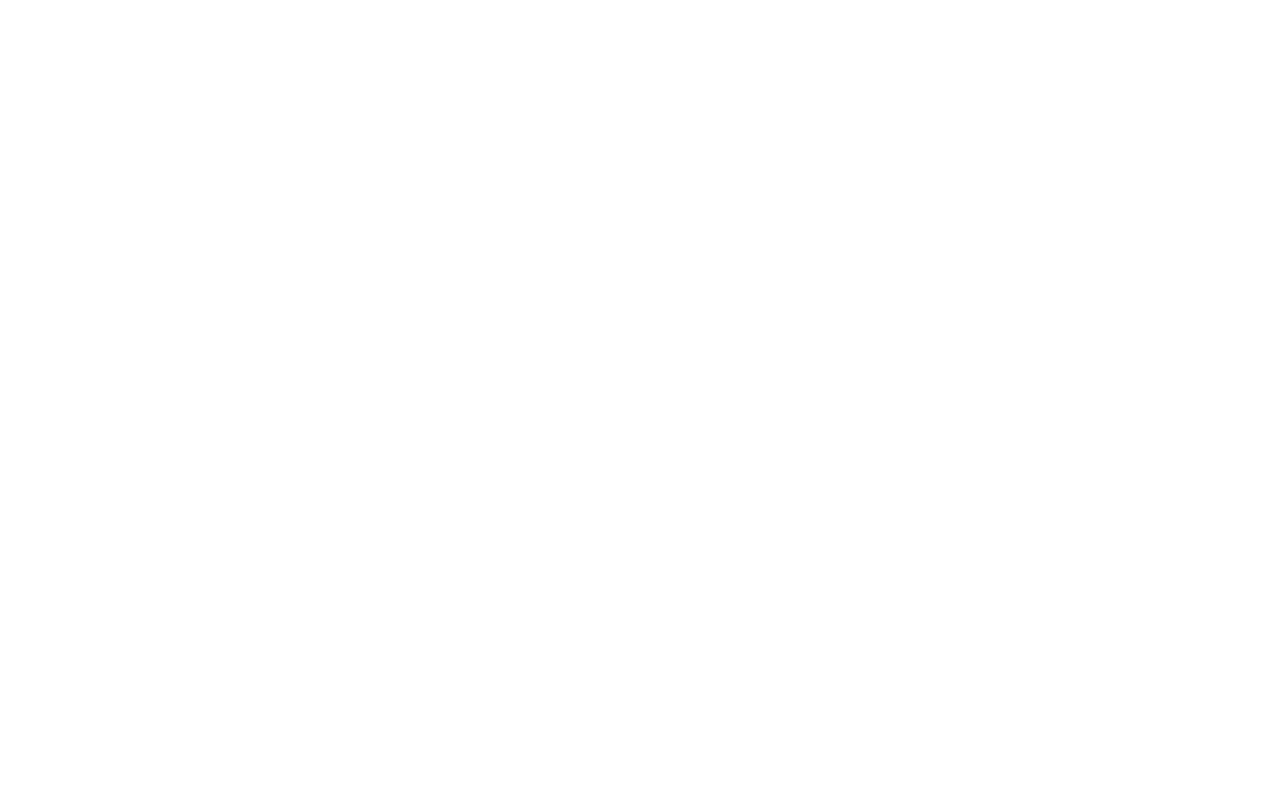
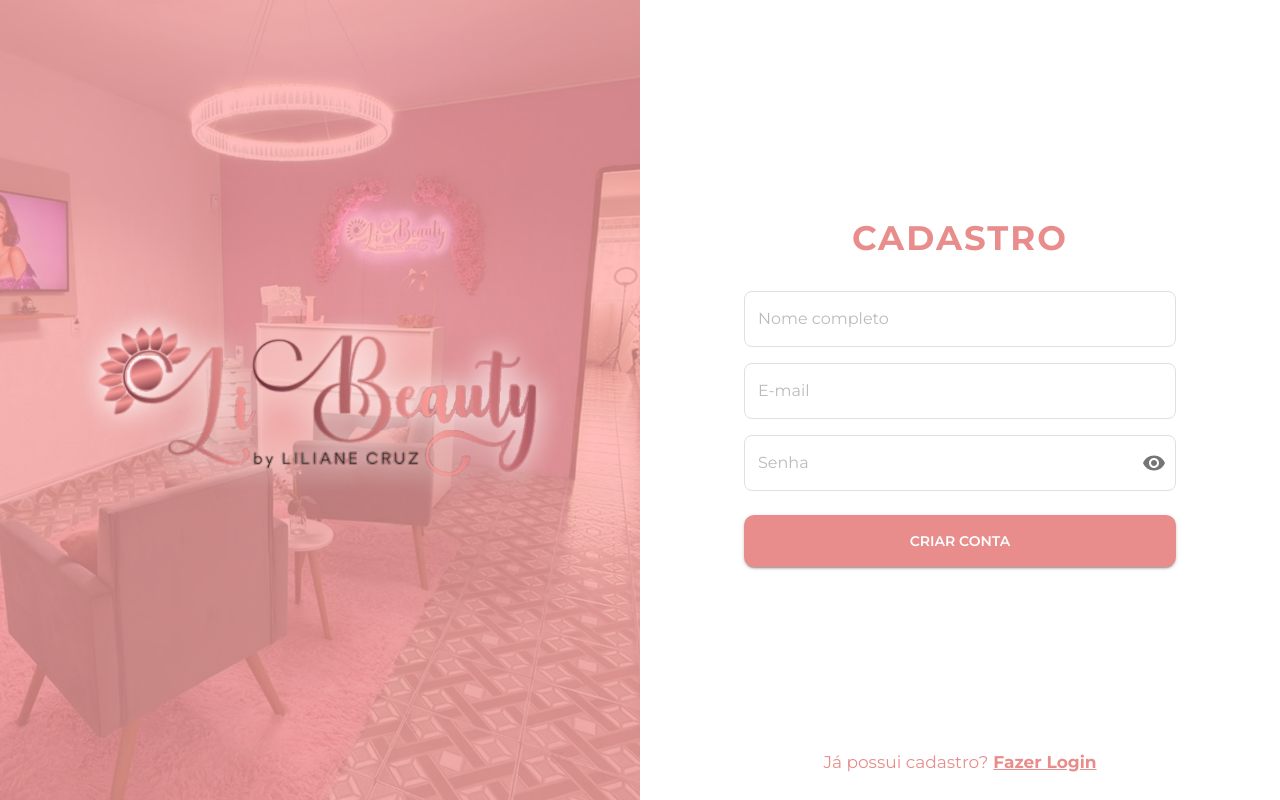
Before and after one commit to Tech-Store-UNI/Li-Beauty, a React (Vite) app: page /cadastro in a window 1280 px wide. Before the commit this address had no page. Built offline with nearby package versions, Linux system fonts and the light colour scheme.

Commit message:
Tela de cadastrado concluida

```diff
--- a/src/App.tsx
+++ b/src/App.tsx
@@ -9,6 +9,7 @@
 import { Servicos } from './pages/Servicos/Servicos';
 import { Cilios } from './components/Pages/Servicos/Cilios/Cilios';
 import { Login } from './pages/Login/Login';
+import { Cadastro } from './pages/Cadastro/Cadastro';
 
 
 export function App() {
@@ -25,6 +26,7 @@
             <Route path="servicos/cilios" element={<Cilios />} />
           </Route>
           <Route path="login" element={<Login />} />
+          <Route path="cadastro" element={<Cadastro />} />
         </Routes>
       </BrowserRouter>
     </ThemeProvider>
--- /dev/null
+++ b/src/pages/Cadastro/Cadastro.tsx
@@ -0,0 +1,108 @@
+import { Box, TextField, Button, Typography, CircularProgress, InputAdornment, IconButton } from "@mui/material";
+import { useTheme } from "@mui/material/styles";
+import { useState } from "react";
+import { useNavigate } from "react-router-dom";
+import { Visibility, VisibilityOff } from "@mui/icons-material";
+import fundoLogin from "../../img/FundoLogin.png";
+import logo from "../../img/Logo-mais-clara.png";
+
+export const Cadastro = () => {
+    const theme = useTheme();
+    const navigate = useNavigate();
+    const [nome, setNome] = useState("");
+    const [email, setEmail] = useState("");
+    const [senha, setSenha] = useState("");
+    const [erros, setErros] = useState({ nome: "", email: "", senha: "", confirmar: "" });
+    const [showPassword, setShowPassword] = useState(false);
+    const [localLoading, setLocalLoading] = useState(false);
+
+    const handleCadastro = async () => {
+        let novosErros = { nome: "", email: "", senha: "", confirmar: "" };
+        if (!nome.trim()) novosErros.nome = "Informe o nome completo.";
+        if (!email.trim()) novosErros.email = "Informe o e-mail.";
+        if (senha.length < 6) novosErros.senha = "A senha deve ter no mínimo 6 caracteres.";
+
+        setErros(novosErros);
+
+        if (Object.values(novosErros).some(x => x !== "")) return;
+
+        setLocalLoading(true);
+        setTimeout(() => {
+            setLocalLoading(false);
+            navigate("/login");
+        }, 1500);
+    };
+
+    return (
+        <Box component="main" sx={{ display: { xs: "block", md: "flex" }, height: "100vh", alignItems: "center", overflow: "hidden" }}>
+
+            <Box sx={{ backgroundImage: `url(${fundoLogin})`, backgroundSize: "cover", backgroundPosition: "center", height: { xs: "0vh", md: "100vh" }, width: { xs: "100%", md: "50%" }, display: "flex", justifyContent: "center", alignItems: "center", px: 3, }}>
+                <Box component="img" src={logo} alt="Logo" sx={{ width: "86%" }} />
+            </Box>
+
+            <Box sx={{ width: { xs: "100%", md: "50%" }, height: "100vh", display: "flex", flexDirection: "column", justifyContent: "center", alignItems: "center", backgroundColor: theme.palette.background.paper, px: 4, }}>
+                <Box sx={{ minWidth: { xs: "100%", sm: "80%", md: "75%" }, display: "flex", flexDirection: "column", gap: 2 }}>
+
+                    <Typography variant="h4" sx={{ textAlign: "center", color: "primary.main", fontWeight: "bold", mb: 2, letterSpacing: 2, display: { xs: "none", md: "block" } }}>
+                        CADASTRO
+                    </Typography>
+
+                    <TextField
+                        label="Nome completo"
+                        fullWidth
+                        variant="outlined"
+                        value={nome}
+                        onChange={(e) => setNome(e.target.value)}
+                        error={!!erros.nome}
+                        helperText={erros.nome}
+                    />
+
+                    <TextField
+                        label="E-mail"
+                        fullWidth
+                        value={email}
+                        onChange={(e) => setEmail(e.target.value)}
+                        error={!!erros.email}
+                        helperText={erros.email}
+                    />
+
+                    <TextField
+                        label="Senha"
+                        type={showPassword ? "text" : "password"}
+                        fullWidth
+                        value={senha}
+                        onChange={(e) => setSenha(e.target.value)}
+                        error={!!erros.senha}
+                        helperText={erros.senha}
+                        slotProps={{
+                            input: {
+                                endAdornment: (
+                                    <InputAdornment position="end">
+                                        <IconButton
+                                            onClick={() => setShowPassword(!showPassword)}
+                                            edge="end"
+                                        >
+                                            {showPassword ? <VisibilityOff /> : <Visibility />}
+                                        </IconButton>
+                                    </InputAdornment>
+                                ),
+                            },
+                        }}
+                    />
+
+                    <Button variant="contained" fullWidth onClick={handleCadastro} disabled={localLoading} sx={{ fontSize: "14px", mt: 1, py: 1.7 }}>
+                        {localLoading ? <CircularProgress size={24} color="inherit" /> : "CRIAR CONTA"}
+                    </Button>
+                    <Box sx={{ display: "flex", justifyContent: "center" }}>
+                        <Typography variant="body2" sx={{ position: "absolute", bottom: 26, textAlign: "center", color: theme.palette.primary.main, fontSize: { xs: "10px", md: "17px" }, }}>
+                            Já possui cadastro?
+                            <span onClick={() => navigate("/login")} style={{ fontWeight: "bold", cursor: "pointer", textDecoration: "underline", marginLeft: "5px" }}>
+                                Fazer Login
+                            </span>
+                        </Typography>
+                    </Box>
+                </Box>
+            </Box>
+        </Box>
+    );
+};
--- a/src/pages/Login/Login.tsx
+++ b/src/pages/Login/Login.tsx
@@ -41,20 +41,7 @@
 
     return (
         <Box component="main" onKeyDown={(e) => { if (e.key === "Enter") handleLogin(); }} sx={{ display: { xs: "block", md: "flex" }, height: "100vh", alignItems: "center", overflow: "hidden", }}>
-            <Box
-                sx={{
-                    backgroundImage: `url(${fundoLogin})`,
-                    backgroundSize: "cover",
-                    backgroundPosition: "center",
-                    backgroundRepeat: "no-repeat",
-                    height: { xs: "0vh", md: "100vh" },
-                    width: { xs: "100%", md: "50%" },
-                    display: "flex",
-                    justifyContent: "center",
-                    alignItems: "center",
-                    px: 3,
-                }}
-            >
+            <Box sx={{ backgroundImage: `url(${fundoLogin})`, backgroundSize: "cover", backgroundPosition: "center", backgroundRepeat: "no-repeat", height: { xs: "0vh", md: "100vh" }, width: { xs: "100%", md: "50%" }, display: "flex", justifyContent: "center", alignItems: "center", px: 3, }}>
                 <Box
                     component="img"
                     src={logo}
@@ -67,29 +54,15 @@
                 />
             </Box>
 
-            <Box
-                sx={{
-                    width: { xs: "100%", md: "50%" },
-                    height: "100vh",
-                    display: "flex",
-                    flexDirection: "column",
-                    justifyContent: "center",
-                    alignItems: "center",
-                    backgroundColor: theme.palette.background.paper,
-                    px: 4,
-                    pt: { xs: 18, md: 0 },
-                }}
-            >
-                <Box
-                    sx={{
-                        minWidth: { xs: "100%", sm: "80%", md: "75%" },
-                        display: "flex",
-                        flexDirection: "column",
-                        gap: 2,
-                    }}
-                >
+            <Box sx={{ width: { xs: "100%", md: "50%" }, height: "100vh", display: "flex", flexDirection: "column", justifyContent: "center", alignItems: "center", backgroundColor: theme.palette.background.paper, px: 4, pt: { xs: 18, md: 0 }, }}>
+
+                <Box sx={{ minWidth: { xs: "100%", sm: "80%", md: "75%" }, display: "flex", flexDirection: "column", gap: 2, }}>
+
+                    <Typography variant="h4" sx={{ textAlign: "center", color: "primary.main", fontWeight: "bold", mb: 3, letterSpacing: 2, display: { xs: "none", md: "block" } }}>
+                        LOGIN
+                    </Typography>
                     <TextField
-                        label="Usuário"
+                        label="Nome ou E-mail"
                         value={usuario}
                         onChange={(e) => setUsuario(e.target.value)}
                         error={!!erroUsuario}
@@ -120,13 +93,7 @@
                         }}
                     />
 
-                    <Button
-                        variant="contained"
-                        fullWidth
-                        sx={{ py: 1.3, fontWeight: 600, height: 50 }}
-                        onClick={handleLogin}
-                        disabled={localLoading}
-                    >
+                    <Button variant="contained" fullWidth sx={{ py: 1.3, fontWeight: 600, height: 50 }} onClick={handleLogin} disabled={localLoading}>
                         {localLoading ? (
                             <Box sx={{ display: "flex", alignItems: "center", gap: 1 }}>
                                 <span>Entrando...</span>
@@ -146,25 +113,11 @@
                     )}
                 </Box>
 
-                <Typography
-                    variant="body2"
-                    sx={{
-                        position: "absolute",
-                        bottom: 26,
-                        textAlign: "center",
-                        color: theme.palette.text.secondary,
-                        fontSize: { xs: "10px", md: "17px" },
-                    }}
-                >
-                    Ainda não possui cadastro ? {" "}
-                    <a
-                        target="_blank"
-                        rel="noopener noreferrer"
-                        style={{ color: "inherit", textDecoration: "none" }}
-                    >
-                        <strong> Criar conta</strong>
-                    </a>{" "}
-
+                <Typography variant="body2" sx={{ position: "absolute", bottom: 26, textAlign: "center", color: theme.palette.primary.main, fontSize: { xs: "10px", md: "17px" }, }}>
+                    Ainda não possui cadastro ?
+                    <span onClick={() => navigate("/cadastro")} style={{ fontWeight: "bold", cursor: "pointer", textDecoration: "underline", marginLeft: "5px" }}>
+                        Criar conta
+                    </span>
                 </Typography>
             </Box>
         </Box>
```
